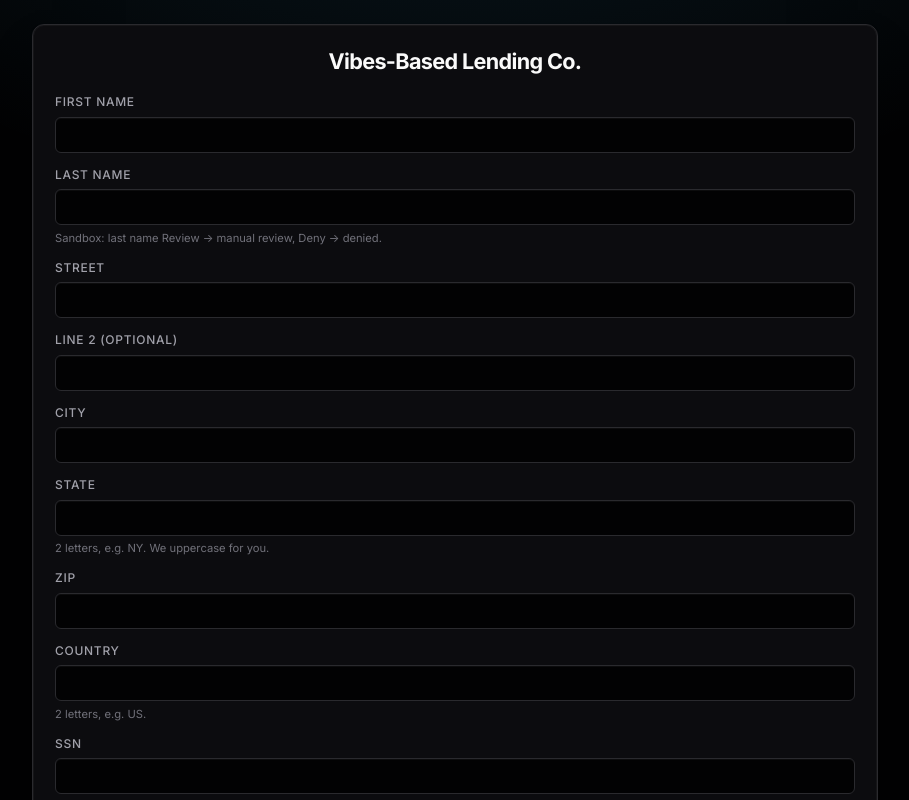
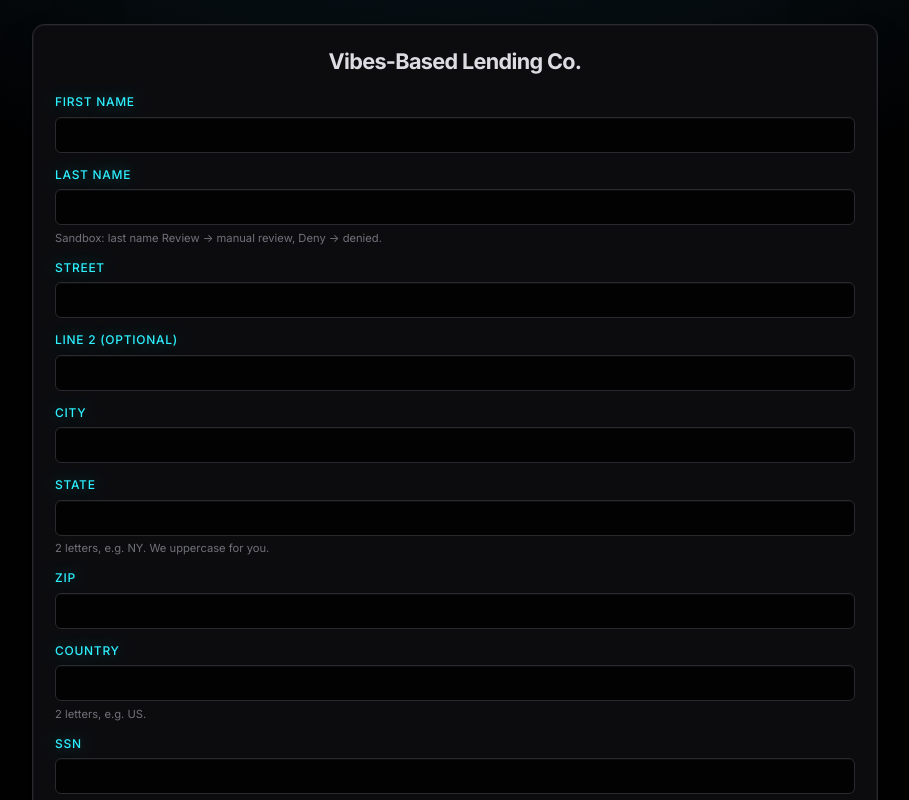
Before and after one commit to Friskybunnies/vibes_based_lending_co, a React (Vite) app in the folder frontend/: page / in a window 1280 px wide. Shown: the top 800 px of the page, without its empty margins (185-1094 px from the left). Built offline with nearby package versions, Linux system fonts and the light colour scheme; no server answers.

Commit message:
Text color updates

```diff
--- a/frontend/src/App.css
+++ b/frontend/src/App.css
@@ -23,7 +23,8 @@
   font-weight: 500;
   text-transform: uppercase;
   letter-spacing: 0.06em;
-  color: var(--text-dim);
+  color: var(--text-header-secondary);
+  text-shadow: 0 0 16px var(--text-header-secondary-glow);
   margin-bottom: 0.15rem;
 }
 
--- a/frontend/src/index.css
+++ b/frontend/src/index.css
@@ -12,6 +12,11 @@
   --ring: #ffffff;
   --accent: #38bdf8;
   --accent-dim: #0c4a6e;
+  /* primary page title */
+  --text-heading: #dcdce2;
+  /* form labels / h2–h3 */
+  --text-header-secondary: #2ef0ff;
+  --text-header-secondary-glow: rgba(46, 240, 255, 0.4);
 
   font: 16px/1.5 "Inter", system-ui, -apple-system, sans-serif;
   font-feature-settings: "ss01" on, "cv02" on;
@@ -40,9 +45,16 @@ h1 {
   font-size: 1.35rem;
   font-weight: 700;
   letter-spacing: -0.03em;
-  color: var(--text);
+  color: var(--text-heading);
   margin: 0 0 1rem;
   text-align: center;
+}
+
+h2,
+h3 {
+  color: var(--text-header-secondary);
+  text-shadow: 0 0 20px var(--text-header-secondary-glow);
+  letter-spacing: -0.02em;
 }
 
 p {
```
